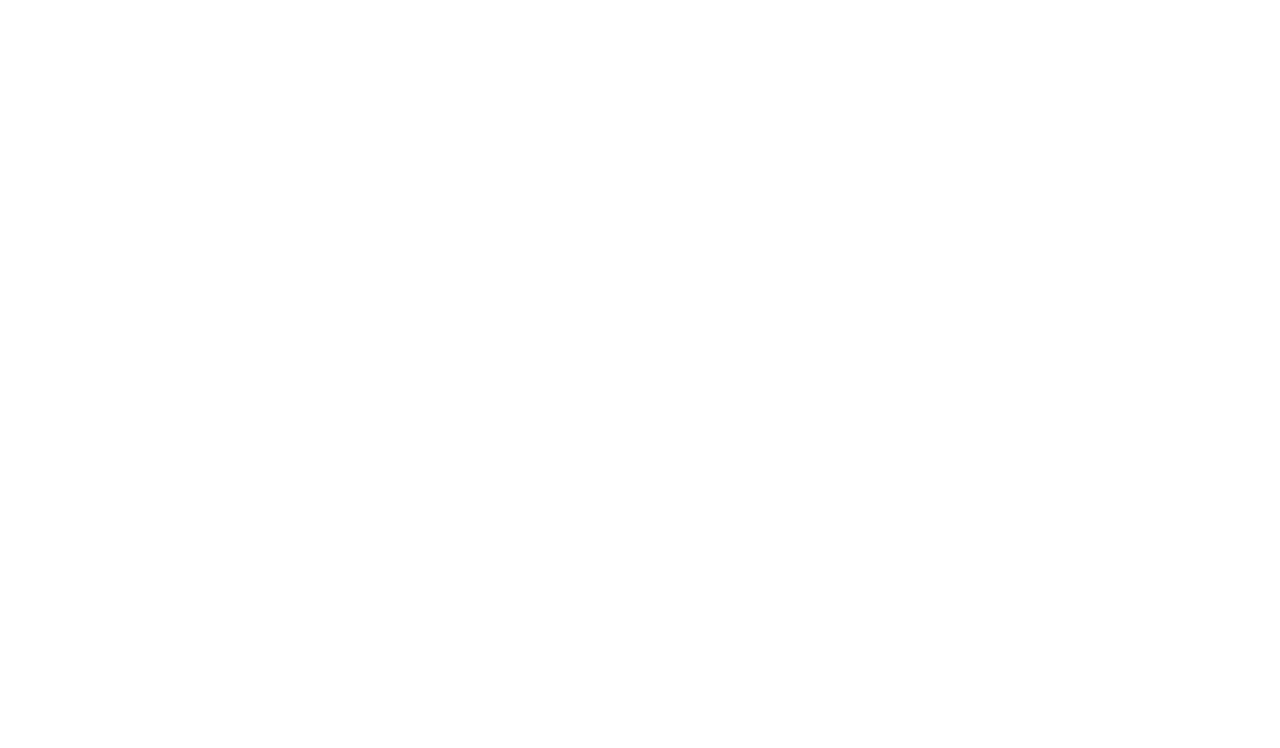
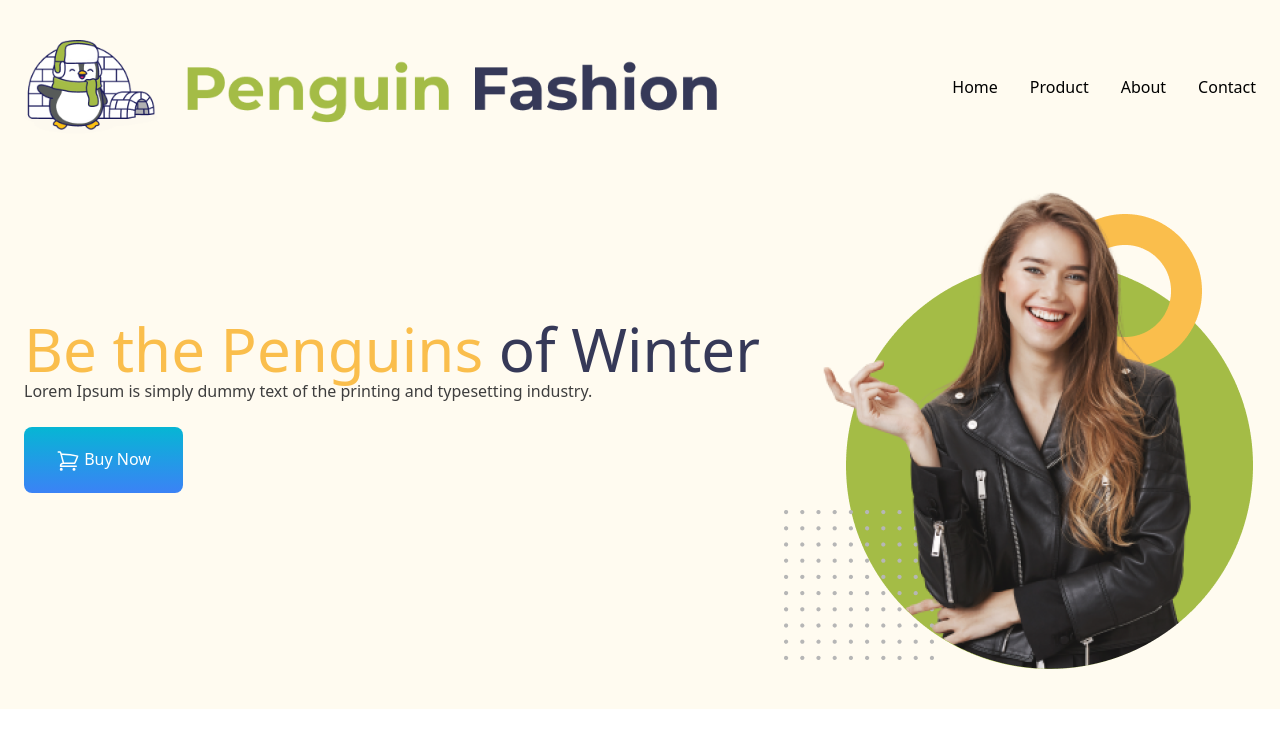
Before and after one commit to Sheikh-Farid77/penguin-fashion, a website built with Vite: page index.html in a window 1280 px wide. Built offline with nearby package versions, Linux system fonts and the light colour scheme.

Commit message:
added banner section

```diff
--- a/index.html
+++ b/index.html
@@ -1,13 +1,66 @@
 <!DOCTYPE html>
 <html lang="en">
+
 <head>
     <meta charset="UTF-8">
     <meta name="viewport" content="width=device-width, initial-scale=1.0">
-    <title>Document</title>
+    <title>Penguin Fashion</title>
     <link rel="stylesheet" href="css/main.css">
+    <!-- font awesome cdn -->
+    <link rel="stylesheet" href="https://cdnjs.cloudflare.com/ajax/libs/font-awesome/6.6.0/css/all.min.css">
 </head>
+
 <body>
+    <header class="bg-[#FFFBF0] pt-10 pb-10 mb-12">
+        <!-- nav bar start -->
+        <nav class="max-w-screen-xl mx-auto mb-12 px-6 flex justify-between items-center">
+            <div>
+                <img class="w-2/3 md:w-4/5" src="icons/logo.png" alt="logo">
+            </div>
+            <div class="md:hidden">
+                <i class="fa-solid fa-bars"></i>
+            </div>
+            <ul class="hidden md:flex justify-center items-center gap-8">
+                <li class="text-base text-trueGray-700">Home</li>
+                <li class="text-base text-trueGray-700">Product</li>
+                <li class="text-base text-trueGray-700">About</li>
+                <li class="text-base text-trueGray-700">Contact</li>
+            </ul>
 
+        </nav>
+        <!-- nav bar end -->
+
+        <!-- banner section start -->
+        <section class="max-w-screen-xl mx-auto px-6 md:flex justify-between items-center">
+            <div class="mb-10">
+                <h1 class="text-6xl text-[#FABE4C]">Be the Penguins
+                    <span class="text-[#363958]">of Winter</span>
+                </h1>
+                <p class="text-base text-[#3E3E3E] font-normal mb-6">Lorem Ipsum is simply dummy text of the
+                    printing and typesetting industry.</p>
+                <button class="text-base text-[#fff] py-5 px-8 rounded-lg bg-gradient-to-b from-cyan-500 to-blue-500">
+                    <svg xmlns="http://www.w3.org/2000/svg" fill="none" viewBox="0 0 24 24" stroke-width="1.5"
+                        stroke="currentColor" class="size-6 inline">
+                        <path stroke-linecap="round" stroke-linejoin="round"
+                            d="M2.25 3h1.386c.51 0 .955.343 1.087.835l.383 1.437M7.5 14.25a3 3 0 0 0-3 3h15.75m-12.75-3h11.218c1.121-2.3 2.1-4.684 2.924-7.138a60.114 60.114 0 0 0-16.536-1.84M7.5 14.25 5.106 5.272M6 20.25a.75.75 0 1 1-1.5 0 .75.75 0 0 1 1.5 0Zm12.75 0a.75.75 0 1 1-1.5 0 .75.75 0 0 1 1.5 0Z" />
+                    </svg>
+                    Buy Now</button>
+            </div>
+            <div>
+                <img src="images/model.png" alt="">
+            </div>
+
+        </section>
+        <!-- banner section end -->
+
+    </header>
+    <main >
+
+    </main>
+    <footer>
+
+    </footer>
 
 </body>
+
 </html>
```
